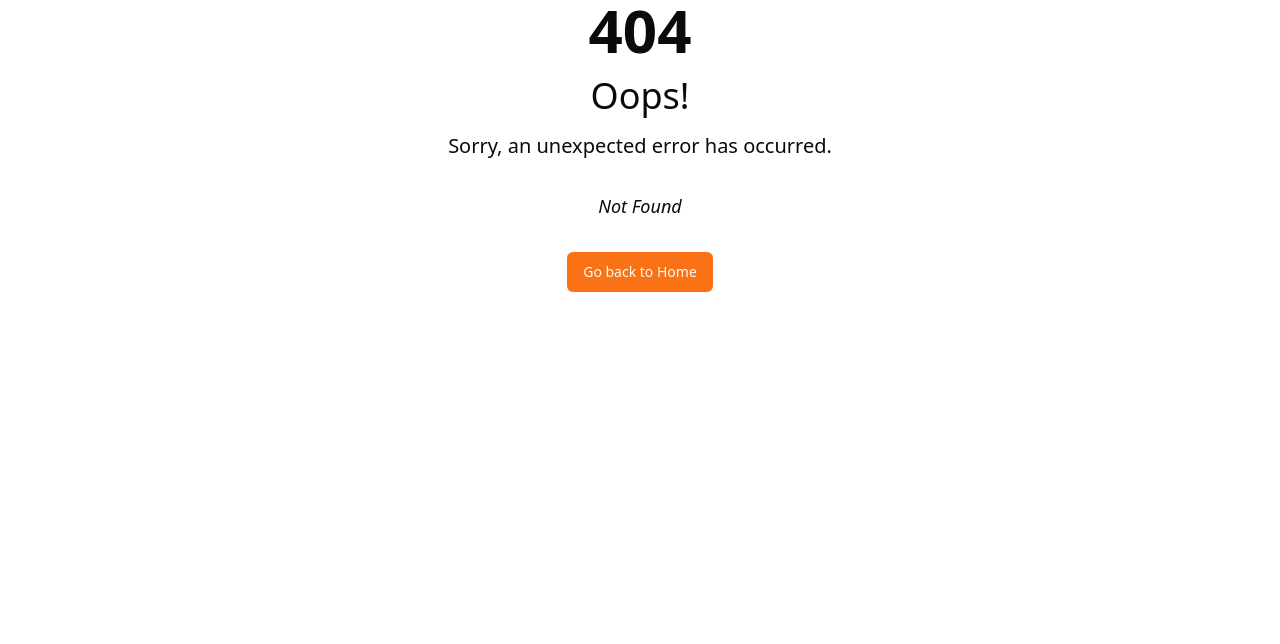
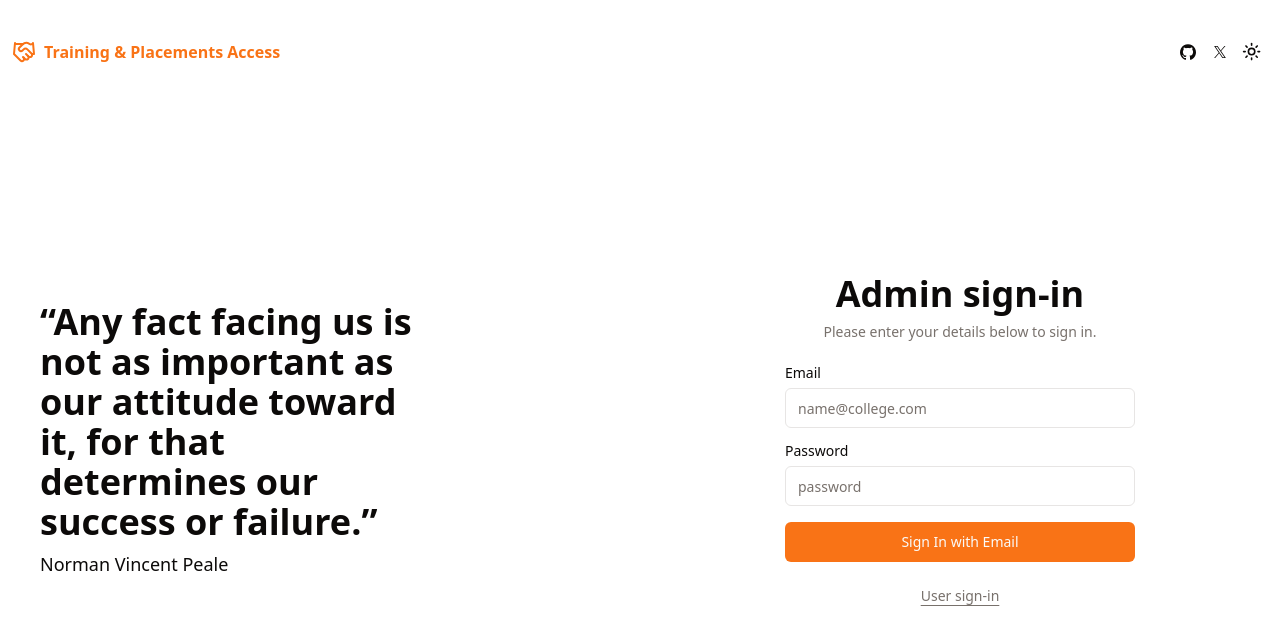
Before and after one commit to SufyaanKhateeb/placement-app-ui, a React (Vite) app: page /admin/login in a window 1280 px wide. Before the commit this address had no page. Shown: the top 644 px of the page. Built offline with nearby package versions, Linux system fonts and the light colour scheme; no server answers.

Commit message:
PLA-5 Add user and admin Google sign-in screens

```diff
--- a/src/auth/Authenticated.tsx
+++ b/src/auth/Authenticated.tsx
@@ -1,22 +1,14 @@
 import { useGetUserQuery } from "./queryHooks";
 import Loading from "@/components/ui/loading";
-import { useEffect } from "react";
 import { Outlet } from "react-router-dom";
-import { setIsAuthenticated } from "./auth-actions";
 
 function Authenticated() {
-    const { isSuccess: isSuccessGetUser, isLoading, isFetching } = useGetUserQuery({ queryKey: ["getUser"], enabled: true });
+    const { isPending } = useGetUserQuery({ queryKey: ["getUser"] });
 
-    useEffect(() => {
-        if (!isFetching && isSuccessGetUser) {
-            setIsAuthenticated(true);
-        }
-    }, [isFetching, isSuccessGetUser]);
-
-    if (isLoading) {
+    if (isPending) {
         return (
             <div>
-                <Loading />;
+                <Loading />
             </div>
         );
     }
--- a/src/components/header.tsx
+++ b/src/components/header.tsx
@@ -9,6 +9,7 @@ import gsap from "gsap";
 import { useTheme } from "./theme-provider";
 import { useEffect, useRef } from "react";
 import { useAuthStore } from "@/auth/auth-store";
+import { useGetUserQuery } from "@/auth/queryHooks";
 import ProfileButton from "./profile-button";
 
 function Header() {
@@ -17,7 +18,9 @@ function Header() {
     const navigate = useNavigate();
     const location = useLocation();
     const authenticated = useAuthStore((store) => store.isAuthenticated);
-    const authActionsVisible = !authenticated && location.pathname !== "/login" && location.pathname !== "/register";
+    const { data: user, isPending } = useGetUserQuery({ queryKey: ["getUser"] });
+    const isSignInPage = ["/login", "/register", "/admin/login"].includes(location.pathname);
+    const authActionsVisible = !isPending && !user && !authenticated && !isSignInPage;
 
     useEffect(() => {
         const tl = gsap
--- a/src/components/mode-toggle.tsx
+++ b/src/components/mode-toggle.tsx
@@ -3,14 +3,10 @@ import { Moon, Sun } from "lucide-react";
 import { Button } from "@/components/ui/button";
 import { DropdownMenu, DropdownMenuContent, DropdownMenuItem, DropdownMenuTrigger } from "@/components/ui/dropdown-menu";
 import { useTheme } from "@/components/theme-provider";
-import { useCallback } from "react";
 
 export function ModeToggle() {
     const { setTheme } = useTheme();
 
-    const changeTheme = useCallback<(e: React.MouseEvent<HTMLElement>, theme: "light" | "dark" | "system") => void>((e, theme) => {
-        setTheme(theme);
-    }, [setTheme]);
 
     return (
         <DropdownMenu>
@@ -22,9 +18,9 @@ export function ModeToggle() {
                 </Button>
             </DropdownMenuTrigger>
             <DropdownMenuContent align="end">
-                <DropdownMenuItem onClick={(e) => changeTheme(e, "light")}>Light</DropdownMenuItem>
-                <DropdownMenuItem onClick={(e) => changeTheme(e, "dark")}>Dark</DropdownMenuItem>
-                <DropdownMenuItem onClick={(e) => changeTheme(e, "system")}>System</DropdownMenuItem>
+                <DropdownMenuItem onClick={() => setTheme( "light")}>Light</DropdownMenuItem>
+                <DropdownMenuItem onClick={() => setTheme( "dark")}>Dark</DropdownMenuItem>
+                <DropdownMenuItem onClick={() => setTheme( "system")}>System</DropdownMenuItem>
             </DropdownMenuContent>
         </DropdownMenu>
     );
--- a/src/layout/main-layout.tsx
+++ b/src/layout/main-layout.tsx
@@ -1,7 +1,18 @@
+import { setIsAuthenticated } from "@/auth/auth-actions";
+import { useGetUserQuery } from "@/auth/queryHooks";
 import Header from "@/components/header";
+import { useEffect } from "react";
 import { Outlet } from "react-router-dom";
 
 const Layout = () => {
+    const { data: user, isPending } = useGetUserQuery({ queryKey: ["getUser"], enabled: true });
+
+    useEffect(() => {
+        if (!isPending) {
+            setIsAuthenticated(Boolean(user));
+        }
+    }, [isPending, user]);
+
     return (
         <div className="main-layout-container flex flex-col h-screen max-w-screen overflow-auto">
             <Header />
--- /dev/null
+++ b/src/routes/login/admin.tsx
@@ -0,0 +1,91 @@
+import { useMutation, useQuery } from "@tanstack/react-query";
+import { useState } from "react";
+import type { FormEvent } from "react";
+import { Link, Navigate, useSearchParams } from "react-router-dom";
+import { useGetUserQuery } from "@/auth/queryHooks";
+import { Alert, AlertDescription } from "@/components/ui/alert";
+import { Button } from "@/components/ui/button";
+import { Input } from "@/components/ui/input";
+import { Label } from "@/components/ui/label";
+import { axiosInstance } from "@/config/axios";
+import { isAxiosError } from "axios";
+
+const errors: Record<string, string> = {
+    google_failed: "Google could not be connected. Please try again.",
+    google_admin_email_mismatch: "Choose the Google account with the same email as your admin account.",
+    google_admin_link_conflict: "This Google account or admin account is already linked.",
+};
+
+export function AdminPage() {
+    const [params] = useSearchParams();
+    const [password, setPassword] = useState("");
+    const { data: user, isPending } = useGetUserQuery({ queryKey: ["getUser"], enabled: true });
+    const { data: connection, isError: connectionError } = useQuery({
+        queryKey: ["adminGoogleConnection", user?.id],
+        queryFn: async () => (await axiosInstance.get<{ linked: boolean }>("/auth/google/admin/link")).data,
+        enabled: user?.uType === "admin",
+        retry: false,
+    });
+    const connect = useMutation({
+        mutationFn: async (password: string) => {
+            const response = await axiosInstance.post<{ url: string }>("/auth/google/admin/link", { password });
+            return response.data.url;
+        },
+        onSuccess: url => window.location.assign(url),
+    });
+
+    if (isPending) return null;
+    if (!user) return <Navigate to="/admin/login" replace />;
+    if (user.uType !== "admin") {
+        return (
+            <section className="mx-auto max-w-md px-6 py-12">
+                <h1 className="text-xl font-semibold">Admin access required</h1>
+                <Button className="mt-4" variant="outline" asChild><Link to="/admin/login">Sign in as admin</Link></Button>
+            </section>
+        );
+    }
+
+    function onSubmit(event: FormEvent<HTMLFormElement>) {
+        event.preventDefault();
+        connect.mutate(password);
+        setPassword("");
+    }
+
+    const callbackError = errors[params.get("error") ?? ""];
+    let requestError = "";
+    if (connect.isError) {
+        const status = isAxiosError(connect.error) ? connect.error.response?.status : undefined;
+        requestError = status === 401
+            ? "Your admin session expired. Sign in again."
+            : status === 403
+                ? "The password could not be verified. Check it and try again."
+                : "Could not start the Google connection. Please try again.";
+    }
+
+    return (
+        <section className="mx-auto max-w-md space-y-5 px-6 py-12">
+            <h1 className="text-2xl font-semibold">Admin account</h1>
+            {connection?.linked ? (
+                <p role="status" className="text-sm text-muted-foreground">Google is connected. You can use it to sign in as an admin.</p>
+            ) : (
+                <p className="text-sm text-muted-foreground">
+                    Connect the Google account that uses {user.email}. Confirm your current admin password to continue.
+                </p>
+            )}
+            {callbackError && <Alert variant="destructive"><AlertDescription>{callbackError}</AlertDescription></Alert>}
+            {requestError && <Alert variant="destructive"><AlertDescription>{requestError}</AlertDescription></Alert>}
+            {connectionError && <p className="text-sm" role="status">Google connection settings are unavailable.</p>}
+            {connection && !connection.linked && (
+                <form className="grid gap-3" onSubmit={onSubmit}>
+                    <Label htmlFor="admin-connect-password">Current password</Label>
+                    <Input id="admin-connect-password" type="password" autoComplete="current-password"
+                        value={password} onChange={event => setPassword(event.target.value)} required />
+                    <Button type="submit" disabled={connect.isPending}>
+                        {connect.isPending ? "Connecting…" : "Connect Google"}
+                    </Button>
+                </form>
+            )}
+            <Link className="text-sm underline underline-offset-4" to="/">Back to home</Link>
+        </section>
+    );
+}
--- a/src/routes/login/login.tsx
+++ b/src/routes/login/login.tsx
@@ -1,23 +1,54 @@
 import { Link, useLocation, useNavigate } from "react-router-dom";
 import { useLoginMutation } from "./queryHooks";
-import { useQueryClient } from "@tanstack/react-query";
+import { useQuery, useQueryClient } from "@tanstack/react-query";
 import Loading from "@/components/ui/loading";
 import { AlertCircle } from "lucide-react";
 import { cn } from "@/lib/utils";
 import { Button } from "@/components/ui/button";
 import { Label } from "@/components/ui/label";
 import { Input } from "@/components/ui/input";
-import { Icons } from "@/components/icons";
 import z from "zod";
 import { SubmitHandler, useForm } from "react-hook-form";
 import { zodResolver } from "@hookform/resolvers/zod";
 import { Alert, AlertDescription } from "@/components/ui/alert";
 import { setIsAuthenticated } from "@/auth/auth-actions";
 
-export function LoginPage() {
+import { axiosInstance } from "@/config/axios";
+
+const fallbackAPI = "/api/v1";
+
+function GoogleSignInButton({ admin }: { admin: boolean }) {
+    const { data } = useQuery({
+        queryKey: ["authProviders"],
+        queryFn: async () => (await axiosInstance.get<{ google: boolean }>("/auth/providers")).data,
+        retry: false,
+        staleTime: 60_000,
+    });
+
+    if (!data?.google) return null;
+
+    const api = (axiosInstance.defaults.baseURL || fallbackAPI).replace(/\/$/, "");
+    return (
+        <Button variant="outline" asChild>
+            <a href={api + (admin ? "/auth/google/admin" : "/auth/google")}>Continue with Google</a>
+        </Button>
+    );
+}
+
+export function LoginPage({ admin = false }: { admin?: boolean }) {
     const location = useLocation();
     const params = new URLSearchParams(location.search);
-    const from = params.get("from") || "/";
+    const from = admin ? "/admin" : params.get("from") || "/";
+    const providerError = params.get("error");
+    const googleError = providerError === "google_admin_unlinked"
+        ? "Sign in with your admin password first to connect Google."
+        : providerError === "google_admin_session_expired"
+            ? "Your admin session expired. Sign in again to connect Google."
+            : providerError === "google_link_required"
+        ? "This email already belongs to an account. Sign in with your existing method."
+        : providerError === "google_failed"
+            ? "Google sign-in could not be completed. Please try again."
+            : null;
 
     return (
         <>
@@ -36,27 +67,27 @@ export function LoginPage() {
                 <div className="lg:p-8">
                     <div className="mx-auto flex w-full flex-col justify-center space-y-6 max-w-[350px]">
                         <div className="flex flex-col space-y-2 text-center">
-                            <h1 className="text-4xl font-semibold">Welcome back</h1>
+                            <h1 className="text-4xl font-semibold">{admin ? "Admin sign-in" : "Welcome back"}</h1>
                             <p className="text-sm text-muted-foreground">Please enter your details below to sign in.</p>
                         </div>
-                        <LoginForm fromUrl={from} />
-                        <p className="px-8 text-center text-sm text-muted-foreground">
-                            Don't have an account?{" "}
-                            <Link to="/register" className="underline underline-offset-4 hover:text-primary">
-                                Register
-                            </Link>
-                        </p>
-                        {/* <p className="px-8 text-center text-sm text-muted-foreground">
-                            By clicking continue, you agree to our{" "}
-                            <Link to="/terms" className="underline underline-offset-4 hover:text-primary">
-                                Terms of Service
-                            </Link>{" "}
-                            and{" "}
-                            <Link to="/privacy" className="underline underline-offset-4 hover:text-primary">
-                                Privacy Policy
-                            </Link>
-                            .
-                        </p> */}
+                        {googleError && (
+                            <Alert variant="destructive">
+                                <AlertCircle className="h-4 w-4" />
+                                <AlertDescription>{googleError}</AlertDescription>
+                            </Alert>
+                        )}
+                        <GoogleSignInButton admin={admin} />
+                        <LoginForm fromUrl={from} admin={admin} />
+                        <div className="flex justify-center gap-3 text-sm text-muted-foreground">
+                            {admin ? (
+                                <Link to="/login" className="underline underline-offset-4">User sign-in</Link>
+                            ) : (
+                                <>
+                                    <Link to="/register" className="underline underline-offset-4">Register</Link>
+                                    <Link to="/admin/login" className="underline underline-offset-4">Admin sign-in</Link>
+                                </>
+                            )}
+                        </div>
                     </div>
                 </div>
             </div>
@@ -73,9 +104,10 @@ type LoginForm = z.infer<typeof LoginFormSchema>;
 
 type UserAuthFormProps = React.HTMLAttributes<HTMLDivElement> & {
     fromUrl?: string;
+    admin: boolean;
 };
 
-function LoginForm({ className, ...props }: UserAuthFormProps) {
+function LoginForm({ className, fromUrl, admin, ...props }: UserAuthFormProps) {
     const queryClient = useQueryClient();
     const navigate = useNavigate();
 
@@ -87,9 +119,9 @@ function LoginForm({ className, ...props }: UserAuthFormProps) {
         onSuccess: () => {
             queryClient.invalidateQueries({ queryKey: ["getUser"] });
             setIsAuthenticated(true);
-            navigate(props.fromUrl || "/");
+            navigate(fromUrl || "/");
         },
-    });
+    }, admin);
 
     const {
         register,
@@ -149,18 +181,6 @@ function LoginForm({ className, ...props }: UserAuthFormProps) {
                     </Button>
                 </div>
             </form>
-            <div className="relative">
-                <div className="absolute inset-0 flex items-center">
-                    <span className="w-full border-t" />
-                </div>
-                <div className="relative flex justify-center text-xs uppercase">
-                    <span className="bg-background px-2 text-muted-foreground">Or continue with</span>
-                </div>
-            </div>
-            <Button variant="outline" type="button" disabled={isSubmitting}>
-                <Icons.gitHub className="mr-2 h-4 w-4" />
-                GitHub
-            </Button>
         </div>
     );
 }
--- a/src/routes/login/queryHooks.ts
+++ b/src/routes/login/queryHooks.ts
@@ -7,9 +7,9 @@ type loginUserDto = {
     password: string;
 };
 
-const loginUser = async (user: loginUserDto) => {
+const loginUser = async (user: loginUserDto, admin: boolean) => {
     try {
-        await axiosInstance.post("/login", user);
+        await axiosInstance.post(admin ? "/login-admin" : "/login", user);
     } catch (error) {
         if (axios.isAxiosError(error) && error.response?.data) {
             if ((error.response.data.error as string).startsWith("invalid payload")) {
@@ -27,8 +27,8 @@ const loginUser = async (user: loginUserDto) => {
     }
 };
 
-export const useLoginMutation = (customOptions: UseMutationOptions<void, Error, loginUserDto, unknown> = {}) =>
+export const useLoginMutation = (customOptions: UseMutationOptions<void, Error, loginUserDto, unknown> = {}, admin = false) =>
     useMutation({
-        mutationFn: loginUser,
+        mutationFn: user => loginUser(user, admin),
         ...customOptions,
     });
--- a/src/routes/root.tsx
+++ b/src/routes/root.tsx
@@ -1,6 +1,4 @@
 import ShapesAnimation from "@/components/root-ui/shapes-animation";
-import { Button } from "@/components/ui/button";
-import { Link } from "react-router-dom";
 
 export default function Root() {
     return (
```
Also changed, not shown: src/App.tsx (+9 -0 lines).
